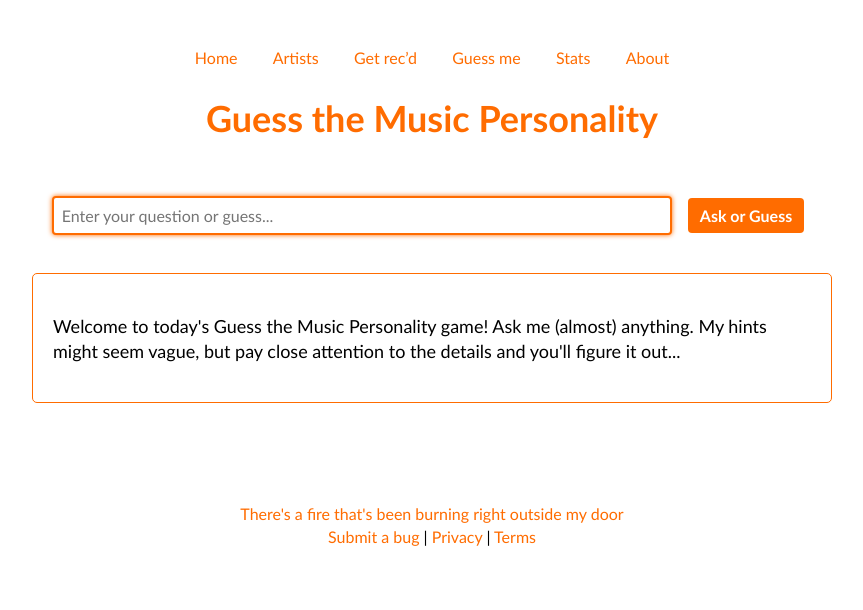
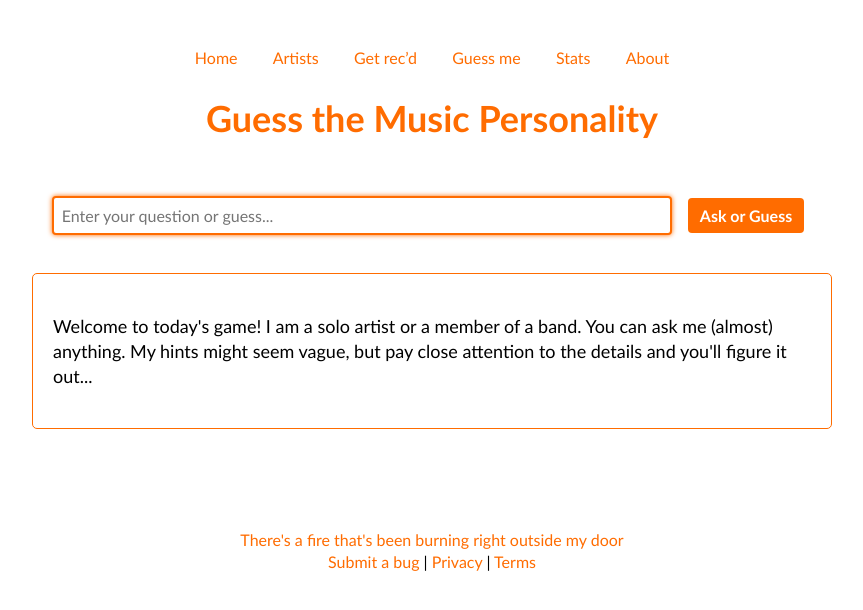
Before and after one commit to rianvdm/my-music-next, a Next.js app: page /guessme in a window 1280 px wide. Shown: the top 610 px of the page, without its empty margins (208-1071 px from the left). Built offline with nearby package versions, Linux system fonts and the light colour scheme; no server answers.

Commit message:
Update page.js

```diff
--- a/app/guessme/page.js
+++ b/app/guessme/page.js
@@ -14,7 +14,7 @@ export default function GuessMe() {
     const inputRef = useRef(null);
 
     useEffect(() => {
-        const initialMessage = "Welcome to today's Guess the Music Personality game! Ask me (almost) anything. My hints might seem vague, but pay close attention to the details and you'll figure it out...";
+        const initialMessage = "Welcome to today's game! I am a solo artist or a member of a band. You can ask me (almost) anything. My hints might seem vague, but pay close attention to the details and you'll figure it out...";
         setCurrentAnswer(initialMessage);
         inputRef.current?.focus();
 
```
